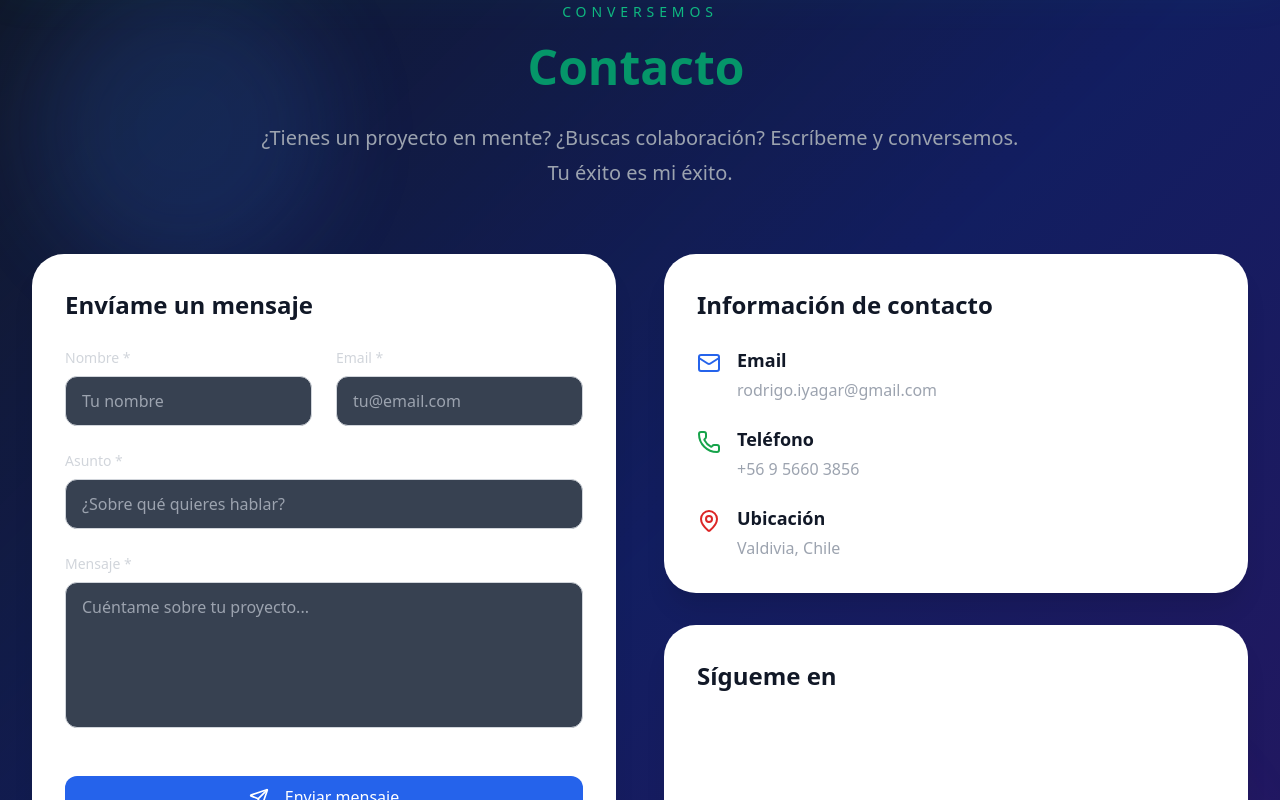
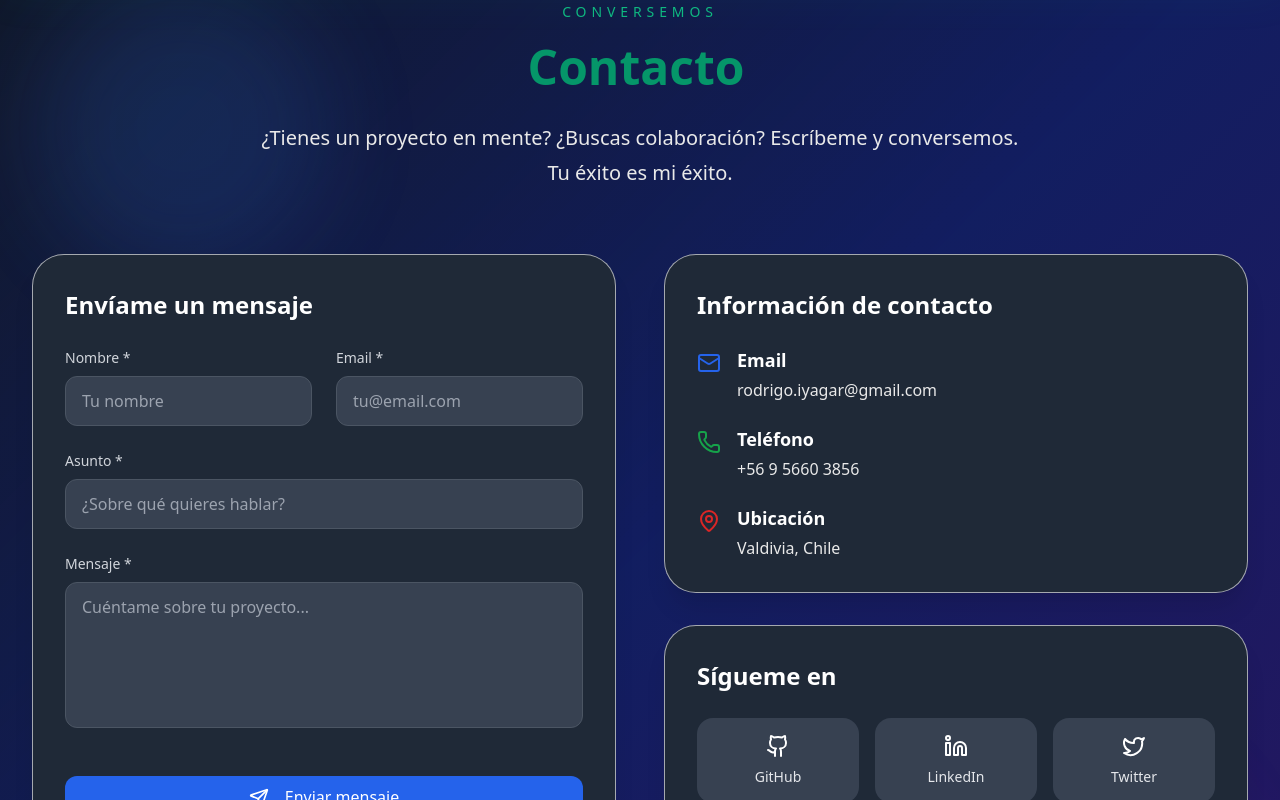
Before and after one commit to Canariolol/portfolio, a Next.js app: page / in a window 1280 px wide. Shown: the part 6420-7220 px from the top of the page. Built offline with nearby package versions, Linux system fonts and the light colour scheme.

Commit message:
Refactorización css completa

```diff
--- a/src/sections/Contacto.module.css
+++ b/src/sections/Contacto.module.css
@@ -4,19 +4,19 @@
 
 /* === VARIABLES PRINCIPALES (Modifica estas para cambiar colores) === */
 :root {
-  /* Fondo de la sección */
+  /* Fondo de la sección - Aplicar colores oscuros a ambos modos */
   --contacto-bg-section: var(--section-bg-contacto);
-  --contacto-bg-card: #ffffff;
+  --contacto-bg-card: #1f2937;
   --contacto-bg-card-dark: #1f2937;
 
-  /* Textos principales */
+  /* Textos principales - Aplicar colores claros a ambos modos */
   --contacto-text-primary: #ffffff;
-  --contacto-text-secondary: #9ca3af;
-  --contacto-text-title: #111827;
+  --contacto-text-secondary: #e9e9e9;;
+  --contacto-text-title: #ffffff;
 
-  /* Bordes y fondos de formularios */
-  --contacto-border-input: #d1d5db;
-  --contacto-bg-input: #ffffff;
+  /* Bordes y fondos de formularios - Aplicar colores oscuros a ambos modos */
+  --contacto-border-input: #4b5563;
+  --contacto-bg-input: #374151;
   --contacto-bg-input-dark: #374151;
 
   /* Colores de acento */
@@ -259,21 +259,15 @@
   display: block;
   font-size: 0.875rem;
   font-weight: 500;
-  color: var(--text-gray-300);
+  color: #d1d5db;
   margin-bottom: 0.5rem;
-}
-
-@media (prefers-color-scheme: dark) {
-  .formLabel {
-    color: var(--text-gray-300);
-  }
 }
 
 .formInput,
 .formTextarea {
   width: 100%;
   padding: 0.75rem 1rem;
-  background: var(--contacto-bg-input-dark);
+  background: var(--contacto-bg-input);
   border: 1px solid var(--contacto-border-input);
   border-radius: var(--radius-lg);
   font-size: 1rem;
@@ -284,27 +278,13 @@
 .formInput:focus,
 .formTextarea:focus {
   outline: none;
-  border-color: var(--color-blue-500);
+  border-color: #3b82f6;
   box-shadow: 0 0 0 2px rgba(59, 130, 246, 0.2);
 }
 
 .formInput::placeholder,
 .formTextarea::placeholder {
-  color: var(--text-gray-400);
-}
-
-@media (prefers-color-scheme: dark) {
-  .formInput,
-  .formTextarea {
-    background: var(--contacto-bg-input-dark);
-    border-color: var(--border-gray-600);
-    color: var(--contacto-text-primary);
-  }
-
-  .formInput::placeholder,
-  .formTextarea::placeholder {
-    color: var(--text-gray-400);
-  }
+  color: #9ca3af;
 }
 
 .formTextarea {
@@ -430,17 +410,7 @@
 }
 
 .contactInfoLink:hover {
-  color: var(--color-blue-300);
-}
-
-@media (prefers-color-scheme: dark) {
-  .contactInfoLink {
-    color: var(--text-gray-300);
-  }
-
-  .contactInfoLink:hover {
-    color: var(--color-blue-300);
-  }
+  color: #93c5fd;
 }
 
 /* =============================================
@@ -458,46 +428,96 @@
   flex-direction: column;
   align-items: center;
   padding: 1rem;
-  background: var(--bg-gray-600);
+  background: #374151;
   border-radius: var(--radius-xl);
   transition: all var(--transition-normal);
   text-decoration: none;
   color: inherit;
+  position: relative;
+  overflow: hidden;
 }
 
 .socialLinkCard:hover {
   transform: scale(1.05);
 }
 
-@media (prefers-color-scheme: dark) {
-  .socialLinkCard {
-    background: var(--bg-gray-600);
+.socialLinkCard::after {
+  content: '';
+  position: absolute;
+  bottom: 0;
+  left: 0;
+  right: 0;
+  height: 3px;
+  background: linear-gradient(to right, #3b82f6, #60a5fa, #93c5fd, #60a5fa, #3b82f6);
+  background-size: 200% 100%;
+  transform: translateY(100%);
+  transition: transform var(--transition-normal);
+  border-radius: 0 0 var(--radius-xl) var(--radius-xl);
+}
+
+.socialLinkCard:hover::after {
+  transform: translateY(0);
+  animation: gradient-slide 3s ease-in-out infinite;
+}
+
+@keyframes gradient-slide {
+  0% {
+    background-position: 0% 50%;
+  }
+  50% {
+    background-position: 100% 50%;
+  }
+  100% {
+    background-position: 0% 50%;
   }
 }
 
 .socialLinkIcon {
   margin-bottom: 0.5rem;
+  transition: all var(--transition-normal);
 }
 
 .socialLinkName {
   font-size: 0.875rem;
   font-weight: 500;
-  color: var(--text-gray-200);
+  color: #e5e7eb;
+  transition: all var(--transition-normal);
 }
 
-@media (prefers-color-scheme: dark) {
-  .socialLinkName {
-    color: var(--text-gray-200);
+.socialLinkCard:hover .socialLinkIcon {
+  color: #60a5fa;
+  filter: drop-shadow(0 0 2px #3b82f6) drop-shadow(0 0 4px #60a5fa);
+  animation: icon-glow 3s ease-in-out infinite;
+}
+
+@keyframes icon-glow {
+  0%, 100% {
+    color: #3b82f6;
+    filter: drop-shadow(0 0 2px #3b82f6) drop-shadow(0 0 4px #60a5fa);
+  }
+  50% {
+    color: #93c5fd;
+    filter: drop-shadow(0 0 2px #60a5fa) drop-shadow(0 0 6px #93c5fd);
   }
 }
 
 .socialLinkCard:hover .socialLinkName {
-  color: var(--contacto-text-title);
+  background: linear-gradient(to right, #3b82f6, #60a5fa, #93c5fd, #60a5fa, #3b82f6);
+  background-size: 200% 100%;
+  -webkit-background-clip: text;
+  background-clip: text;
+  color: transparent;
+  animation: gradient-slide 3s ease-in-out infinite;
 }
 
 @media (prefers-color-scheme: dark) {
   .socialLinkCard:hover .socialLinkName {
-    color: var(--contacto-text-primary);
+    background: linear-gradient(to right, #3b82f6, #60a5fa, #93c5fd, #60a5fa, #3b82f6);
+    background-size: 200% 100%;
+    -webkit-background-clip: text;
+    background-clip: text;
+    color: transparent;
+    animation: gradient-slide 3s ease-in-out infinite;
   }
 }
 
--- a/src/sections/Hero.module.css
+++ b/src/sections/Hero.module.css
@@ -325,11 +325,34 @@
 .cvDropdownContent {
   display: flex;
   border-bottom: 1px solid var(--border-gray-200);
+  position: relative;
 }
 
 @media (prefers-color-scheme: dark) {
   .cvDropdownContent {
     border-bottom-color: var(--border-slate-700);
+  }
+}
+
+.cvDropdownContent::after {
+  content: '';
+  position: absolute;
+  top: 0;
+  left: 50%;
+  width: 2px;
+  height: 100%;
+  background: linear-gradient(to bottom, #3b82f6, #60a5fa, #93c5fd, #60a5fa, #3b82f6);
+  background-size: 200% 200%;
+  animation: gradient-slide-vertical 3s ease-in-out infinite;
+  transform: translateX(-50%);
+}
+
+@keyframes gradient-slide-vertical {
+  0%, 100% {
+    background-position: 50% 0%;
+  }
+  50% {
+    background-position: 50% 100%;
   }
 }
 
@@ -341,7 +364,9 @@
   padding: var(--spacing-md);
   color: var(--text-slate-700);
   text-decoration: none;
-  transition: background-color var(--transition-fast);
+  transition: all var(--transition-normal);
+  position: relative;
+  overflow: hidden;
 }
 
 @media (prefers-color-scheme: dark) {
@@ -350,14 +375,41 @@
   }
 }
 
+.cvOption::before {
+  content: '';
+  position: absolute;
+  top: 0;
+  left: 0;
+  right: 0;
+  bottom: 0;
+  background: linear-gradient(135deg, rgba(59, 130, 246, 0.1), rgba(96, 165, 250, 0.05));
+  opacity: 0;
+  transition: opacity var(--transition-normal);
+}
+
 .cvOption:hover {
-  background: var(--color-gray-50);
+  background: var(--color-blue-100);
+  transform: scale(1.02);
+  box-shadow: 0 4px 12px rgba(59, 130, 246, 0.15);
+}
+
+.cvOption:hover::before {
+  opacity: 1;
 }
 
 @media (prefers-color-scheme: dark) {
   .cvOption:hover {
     background: var(--bg-slate-800);
+    box-shadow: 0 4px 12px rgba(59, 130, 246, 0.25);
   }
+}
+
+.cvOption:first-child:hover {
+  border-radius: var(--radius-lg) 0 0 0;
+}
+
+.cvOption:last-child:hover {
+  border-radius: 0 var(--radius-lg) 0 0;
 }
 
 .cvOptionIcon {
```
